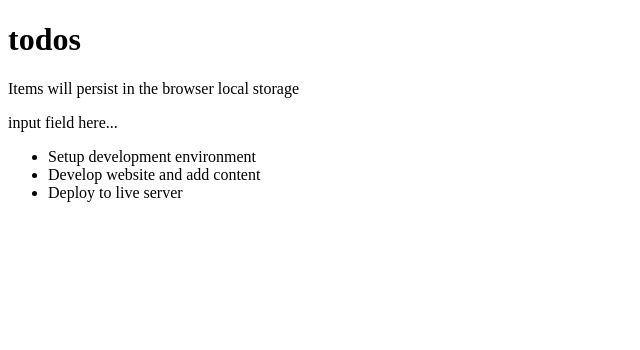
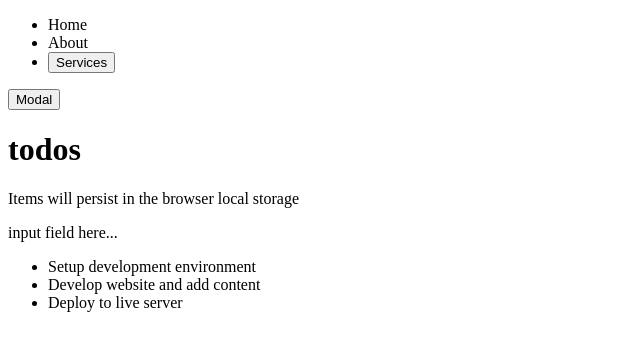
Before and after one commit to fickryiman/react-todo-app, a React (Vite) app: page / in a window 1280 px wide. Shown: the top 350 px of the page, without its empty margins (0-640 px from the left). Built offline with nearby package versions, Linux system fonts and the light colour scheme.

Commit message:
React Hook and Managing State
- create custom hook (click outside of event target)
- create Navbar component
- create Modal component
- add new components to Main.jsx

```diff
--- /dev/null
+++ b/src/components/Modal.jsx
@@ -0,0 +1,25 @@
+import { useState, useRef } from "react"
+import { useOnClickOutside } from "./useOnClickOutside";
+
+
+const Modal = () => {
+
+  const [openModal, setOpenModal] = useState(false);
+  const ref = useRef();
+
+  useOnClickOutside(ref, openModal, () => setOpenModal(false));
+
+  return (
+    <div className="modal">
+      <button onClick={() => setOpenModal(true)}>Modal</button>
+      {openModal&& (
+        <div ref={ref} className="modalContent">
+          <span onClick={() => setOpenModal(false)}>X</span>
+          <div>Modal content here</div>
+        </div>
+      )}
+    </div>
+  );
+};
+
+export default Modal;
--- /dev/null
+++ b/src/components/Navbar.jsx
@@ -0,0 +1,35 @@
+import { useState, useRef, useEffect } from "react";
+import { useOnClickOutside } from "./useOnClickOutside";
+
+
+const Navbar = () => {
+
+  const [dropdown, setDropdown] = useState(false);
+
+  const ref = useRef();
+
+  useOnClickOutside(ref, dropdown, () => setDropdown(false));
+
+  return (
+    <nav>
+      <ul>
+        <li>Home</li>
+        <li>About</li>
+        <li ref={ref}>
+          <button onClick={() => setDropdown(!dropdown)}>
+            Services <span></span>
+          </button>
+          {dropdown && (
+            <ul>
+              <li>Design</li>
+              <li>Development</li>
+            </ul>
+          )}
+        </li>
+      </ul>
+    </nav>
+  );
+
+};
+
+export default Navbar;
--- /dev/null
+++ b/src/components/useOnClickOutside.js
@@ -0,0 +1,17 @@
+import { useEffect } from "react"
+
+export const useOnClickOutside = (ref, currentState, updater) => {
+  useEffect(() => {
+    const handler = (event) => {
+      if (currentState && ref.current && !ref.current.contains(event.target)) {
+        updater();
+      }
+    };
+
+    document.addEventListener("mousedown", handler);
+
+    return () => {
+      document.removeEventListener("mousedown", handler);
+    };
+  }, [ref, currentState, updater]);
+};
--- a/src/main.jsx
+++ b/src/main.jsx
@@ -2,12 +2,16 @@
 import ReactDOM from 'react-dom/client';
 
 import TodoApp from '@/components/TodoApp';
+import Navbar from './components/Navbar';
+import Modal from './components/Modal';
 
 const domContainer = document.getElementById("root");
 const root = ReactDOM.createRoot(domContainer);
 
 root.render(
   <React.StrictMode>
+    <Navbar />
+    <Modal />
     <TodoApp />
   </React.StrictMode>
 );
```
